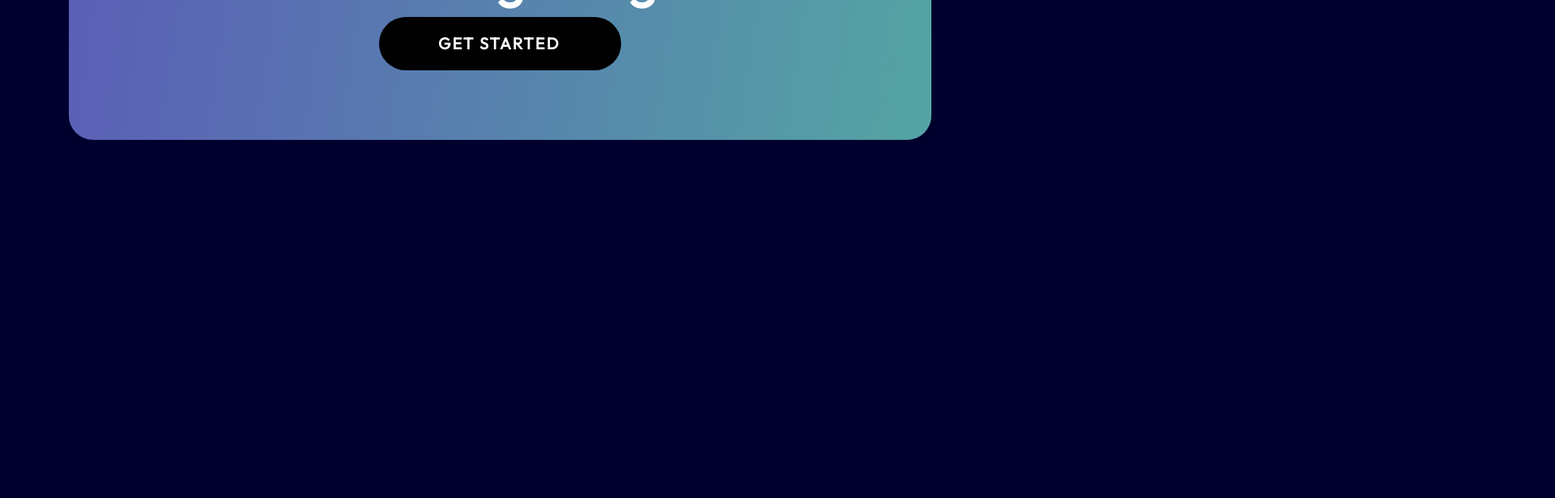
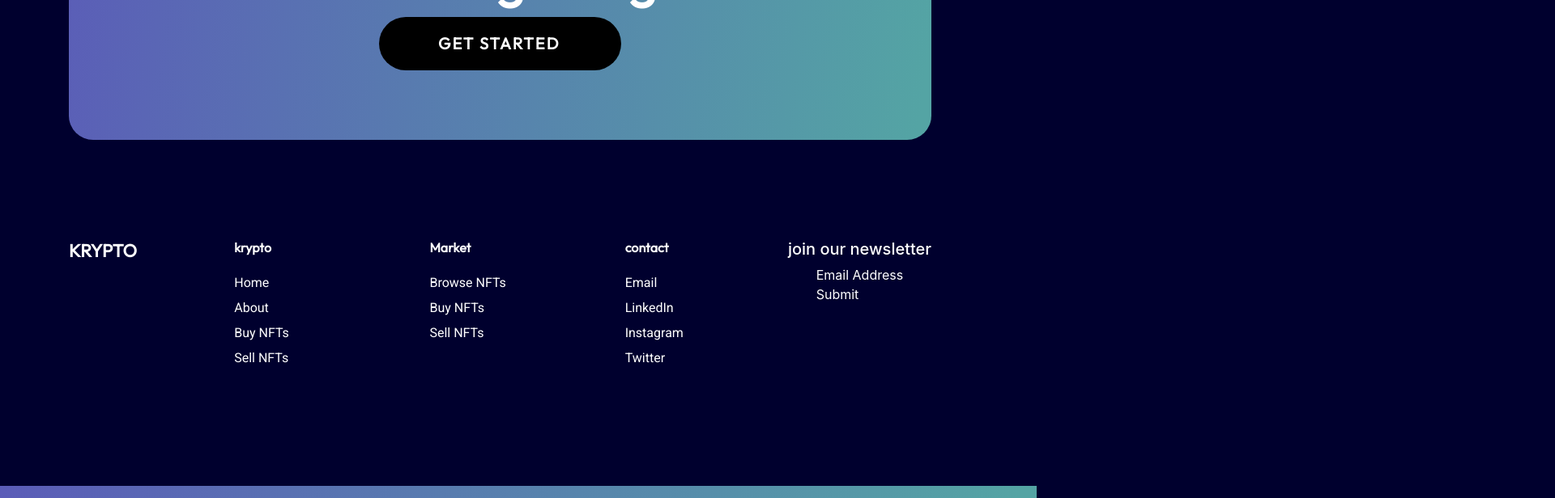
Before and after one commit to abdumamdouh/krypto, an Angular app: page / in a window 1280 px wide. Shown: the part 3406-4022 px from the top of the page at 81% size, 1920 px wide, since content can reach past the window. Before the commit the page ends 3579 px from the top, so only its background shows below. Built offline with nearby package versions, Linux system fonts and the light colour scheme.

Commit message:
implement grad at the bottom of the footer

```diff
--- a/src/app/app.component.css
+++ b/src/app/app.component.css
@@ -21,3 +21,17 @@
   z-index: -2;
   opacity: 0.8;
 }
+
+.pos {
+  position: relative;
+}
+
+.bottom-effect {
+  position: absolute;
+  width: auto;
+  height: 15px;
+  bottom: 0;
+  left: 0;
+  right: 0;
+  background: linear-gradient(278.2deg, #54a4a4 1.59%, #5b5bb8 101.68%);
+}
--- a/src/app/app.component.html
+++ b/src/app/app.component.html
@@ -1,3 +1,4 @@
+<div class="pos">
   <div class="container">
     <div class="bg-grad-top"></div>
     <div class="bg-grad-right"></div>
@@ -25,4 +26,7 @@
     ></app-section>
     <app-testomnials></app-testomnials>
     <app-grad-section></app-grad-section>
+    <app-footer></app-footer>
   </div>
+  <div class="bottom-effect"></div>
+</div>
--- a/src/app/app.module.ts
+++ b/src/app/app.module.ts
@@ -9,6 +9,7 @@ import { SectionComponent } from './components/section/section.component';
 import { TestomnialsComponent } from './components/testomnials/testomnials.component';
 import { CardComponent } from './components/card/card.component';
 import { GradSectionComponent } from './components/grad-section/grad-section.component';
+import { FooterComponent } from './components/footer/footer.component';
 
 @NgModule({
   declarations: [
@@ -20,6 +21,7 @@ import { GradSectionComponent } from './components/grad-section/grad-section.com
     TestomnialsComponent,
     CardComponent,
     GradSectionComponent,
+    FooterComponent,
   ],
   imports: [BrowserModule],
   providers: [],
```
Lines whose indentation alone changed are shown as unchanged.
